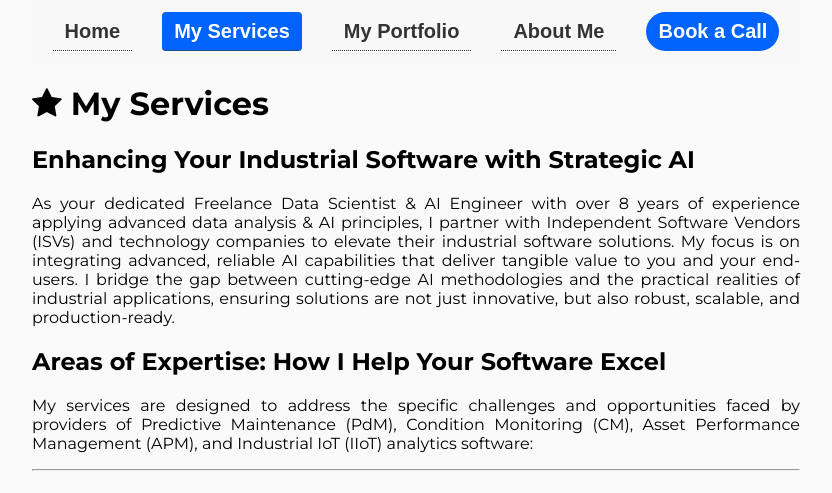
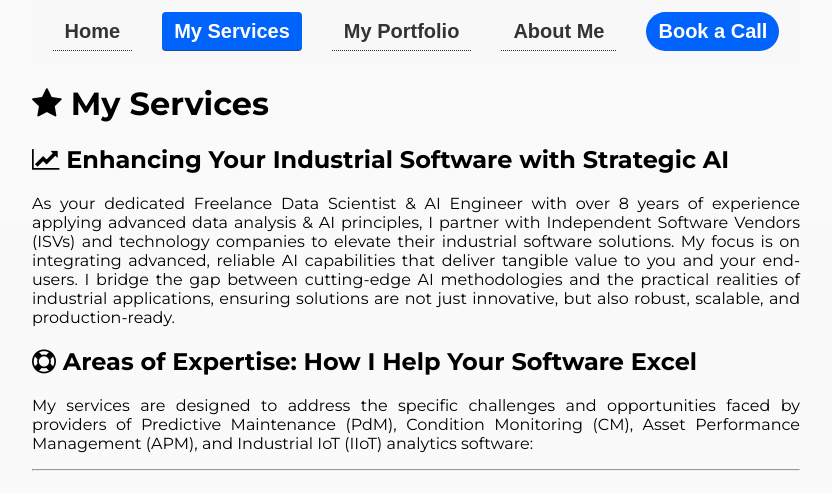
Before and after one commit to alexkolo/strategic-ai, a Jekyll site: the page built from services.md, in a window 1280 px wide. Shown: the top 493 px of the page, without its empty margins (224-1056 px from the left). Built offline with Jekyll 4.4.1, drawn with Linux system fonts in a browser that asks for light colours; some web fonts are replaced.

Commit message:
update section headers with icons in services.md

```diff
--- a/services.md
+++ b/services.md
@@ -7,11 +7,11 @@ text_align: justify
 
 # <i class="fa fa-star"></i> My Services
 
-## Enhancing Your Industrial Software with Strategic AI
+## <i class="fa fa-line-chart"></i> Enhancing Your Industrial Software with Strategic AI
 
 As your dedicated {{ site.my_role }} with over {{ site.n_exp_years }} years of experience applying advanced data analysis & AI principles, I partner with Independent Software Vendors (ISVs) and technology companies to elevate their industrial software solutions. My focus is on integrating advanced, reliable AI capabilities that deliver tangible value to you and your end-users. I bridge the gap between cutting-edge AI methodologies and the practical realities of industrial applications, ensuring solutions are not just innovative, but also robust, scalable, and production-ready.
 
-## Areas of Expertise: How I Help Your Software Excel
+## <i class="fa fa-support"></i> Areas of Expertise: How I Help Your Software Excel
 
 My services are designed to address the specific challenges and opportunities faced by providers of Predictive Maintenance (PdM), Condition Monitoring (CM), Asset Performance Management (APM), and Industrial IoT (IIoT) analytics software:
 
```
